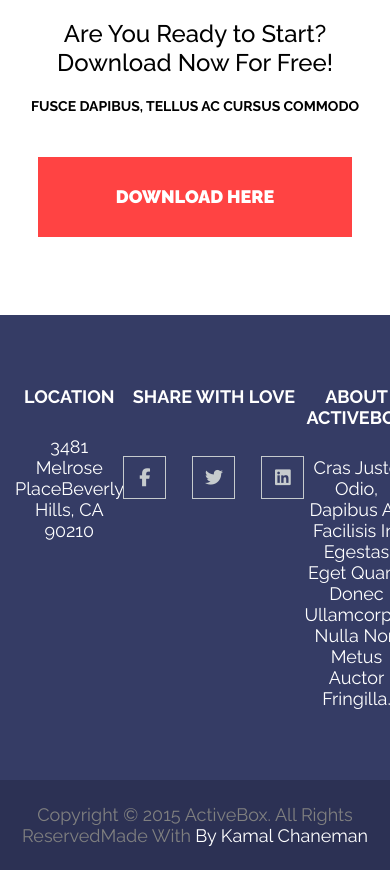
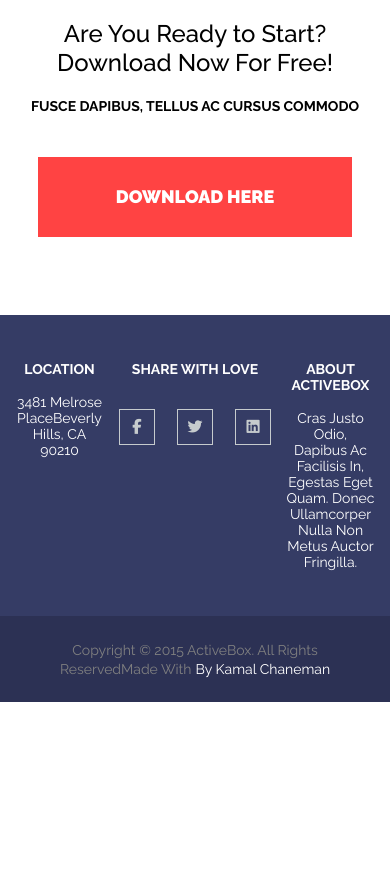
Before and after one commit to dartvalerius/fe58-course-block-one, a website built with Parcel: page src/index.html in a window 390 px wide. Shown: the part 1030-1900 px from the top of the page. After the commit the page ends 1732 px from the top, so only its background shows below. Built offline with nearby package versions, Linux system fonts and the light colour scheme.

Commit message:
подправлена секция footer

```diff
--- a/src/scss/footer.scss
+++ b/src/scss/footer.scss
@@ -1,15 +1,44 @@
 .footer-info {
     background-color: #353C65;
     padding: 71px 0;
+
+    @media (max-width: 1024px) {
+        padding: 46px 0;
+    }
+
+    @media (max-width: 320px) {
+        padding: 34px 0;
+    }
+
 }
 
 .info {
     display: flex;
     justify-content: space-between;
+
+    @media (max-width: 320px) {
+        flex-direction: column;
+    }
 }
 
 .info__item {
     width: 370px;
+
+    &:nth-child(2) {
+        margin: 0 15px;
+    }
+
+    @media (max-width: 1024px) {
+        width: 315px;
+    }
+
+    @media (max-width: 320px) {
+        width: 279px;
+
+        &:nth-child(2) {
+            margin: 69px 0 59px 0;
+        }
+    }
 }
 
 .info-title {
@@ -19,6 +48,15 @@
     text-transform: uppercase;
     color: #FFF;
     margin-bottom: 29px;
+
+    @media (max-width: 1024px) {
+        font-size: 14px;
+        margin-bottom: 17px;
+    }
+
+    @media (max-width: 320px) {
+        margin-bottom: 34px;
+    }
 }
 
 .info-text {
@@ -29,11 +67,23 @@
         font-weight: 400;
         color: #FFF;
         text-transform: capitalize;
+
+        @media (max-width: 1024px) {
+            font-size: 14px;
+        }
     }
 }
 
 .social-mb {
     margin-bottom: 49px;
+
+    @media (max-width: 1024px) {
+        margin-bottom: 32px;
+    }
+
+    @media (max-width: 320px) {
+        margin-bottom: 36px;
+    }
 }
 
 .info-social {
@@ -49,10 +99,26 @@
         padding: 10px;
         border: 1px solid #C6CBCD;
         width: 43px;
+        margin: 0 26px;
         transition: .5s;
 
-        &:nth-child(even) {
-            margin: 0 26px;
+        @media (max-width: 1024px) {
+            font-size: 15px;
+            padding: 8px;
+            margin: 0 22px;
+            width: 36px;
+        }
+
+        @media (max-width: 320px) {
+            margin: 0 24px;
+        }
+
+        &:first-child {
+            margin: 0;
+        }
+
+        &:last-child {
+            margin: 0;
         }
 
         &:hover {
@@ -75,9 +141,21 @@
     width: 370px;
     text-align: center;
 
+    @media (max-width: 1024px) {
+        width: 314px;
+    }
+
+    @media (max-width: 320px) {
+        width: 280px;
+    }
+
     span {
         font: $font-h5;
         color: #808080;
+
+        @media (max-width: 1024px) {
+            font-size: 14px;
+        }
 
         &:last-child {
             color: #FFF;
```
